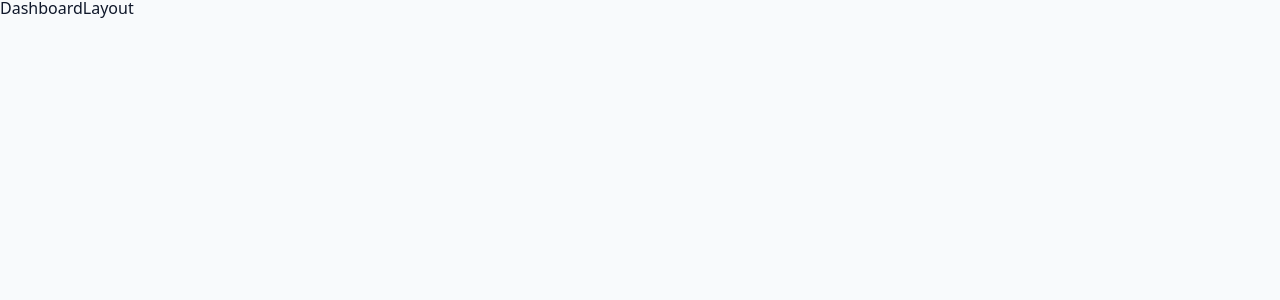
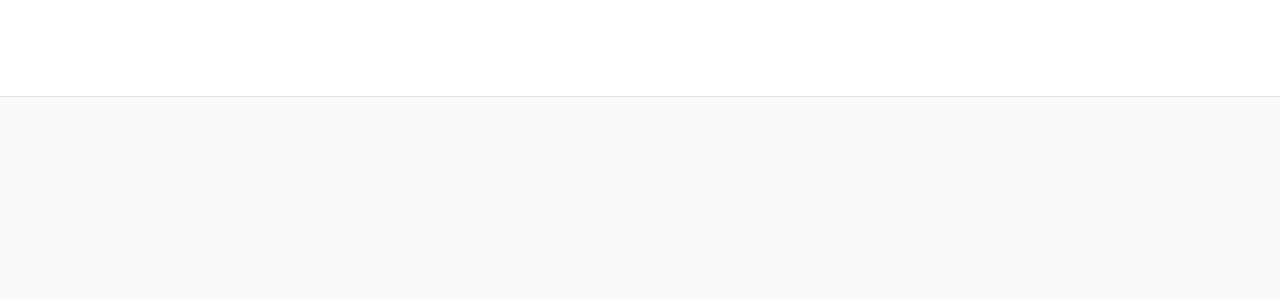
Before and after one commit to heyman242/Job-Tracker, a React (Vite) app in the folder client/: page /dashboard in a window 1280 px wide. Shown: the top 300 px of the page. Built offline with nearby package versions, Linux system fonts and the light colour scheme.

Commit message:
frontend Dashboard layout setup sidebar and navbar

```diff
--- /dev/null
+++ b/client/src/components/BigSidebar.jsx
@@ -0,0 +1,8 @@
+import Wrapper from "../assets/wrappers/BigSidebar";
+const BigSidebar = () => {
+  return <Wrapper>
+
+  </Wrapper>;
+};
+
+export default BigSidebar;
--- /dev/null
+++ b/client/src/components/Navbar.jsx
@@ -0,0 +1,10 @@
+import Wrapper from "../assets/wrappers/Navbar"
+const Navbar = () => {
+  return (
+    <Wrapper>
+
+    </Wrapper>
+  )
+}
+
+export default Navbar
--- /dev/null
+++ b/client/src/components/SmallSidebar.jsx
@@ -0,0 +1,11 @@
+import Wrapper from "../assets/wrappers/SmallSidebar"
+
+const SmallSidebar = () => {
+  return (
+    <Wrapper>
+
+    </Wrapper>
+  )
+}
+
+export default SmallSidebar
--- a/client/src/components/index.js
+++ b/client/src/components/index.js
@@ -1,2 +1,5 @@
 export { default as Logo } from './Logo';
 export { default as FormRow } from './FormRow';
+export { default as Navbar } from './Navbar';
+export { default as SmallSidebar } from './SmallSidebar';
+export { default as BigSidebar } from './BigSidebar';
--- a/client/src/pages/DashboardLayout.jsx
+++ b/client/src/pages/DashboardLayout.jsx
@@ -1,9 +1,21 @@
-
-
+import { Outlet } from "react-router-dom";
+import Wrapper from "../assets/wrappers/Dashboard";
+import { BigSidebar, Navbar, SmallSidebar } from "../components";
 const DashboardLayout = () => {
   return (
-    <div>DashboardLayout</div>
-  )
-}
+    <Wrapper>
+      <main className="dashboard">
+        <SmallSidebar />
+        <BigSidebar />
+        <div>
+          <Navbar />
+          <div className="dashboard-page">
+            <Outlet />
+          </div>
+        </div>
+      </main>
+    </Wrapper>
+  );
+};
 
-export default DashboardLayout
+export default DashboardLayout;
--- a/client/src/pages/Register.jsx
+++ b/client/src/pages/Register.jsx
@@ -8,7 +8,7 @@
       <form className="form">
         <Logo />
         <h4>Register</h4>
-        <FormRow type="text" name="name" defaultValue="doe" />
+        <FormRow type="text" name="name" defaultValue="john" />
         <FormRow
           type="text"
           name="lastName"
```
